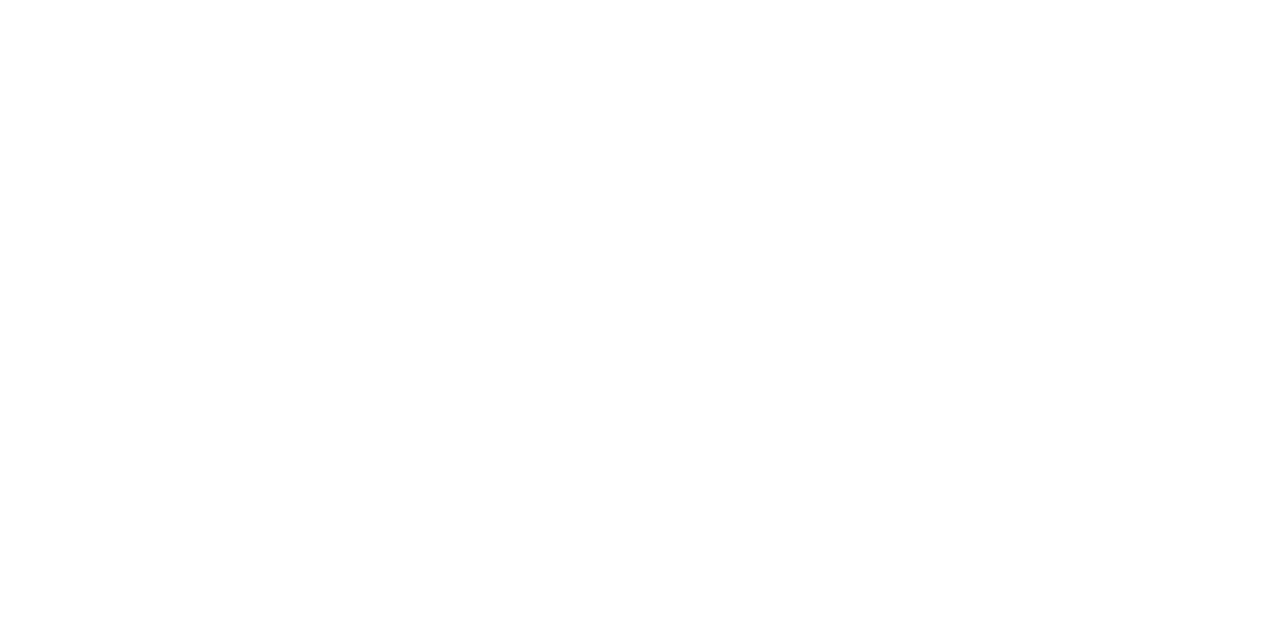
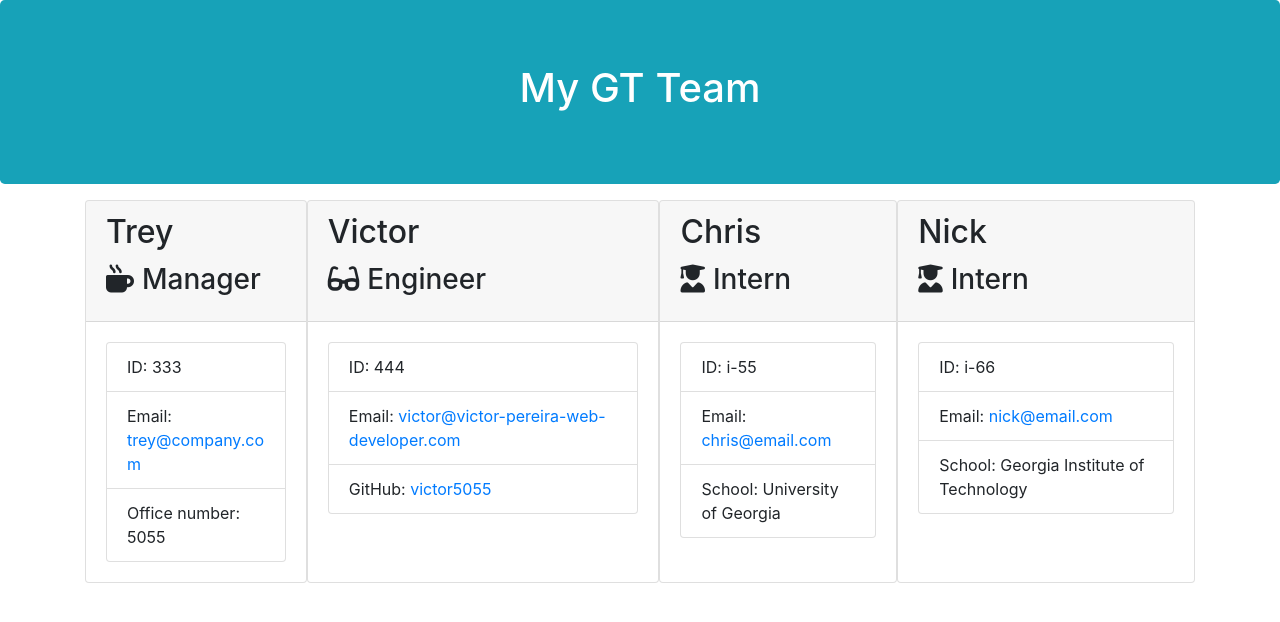
Before and after one commit to victor5055/My-Team-Profile-Generator, a website: page Structure/Team.html in a window 1280 px wide. Drawn offline with nearby package versions, Linux system fonts and the light colour scheme.

Commit message:
finishing my Gt team.

```diff
--- a/Structure/Team.html
+++ b/Structure/Team.html
@@ -13,6 +13,93 @@
     <title>My Team</title>
 </head>
 <body>
+              <!--Container of my GT Team-->
+    <div class="container-fluid">
+        <div class="row">
+          <div class="col-12 mb-3 team-heading jumbotron bg-info text-white">
+            <h1 class="text-center">My GT Team</h1>
+          </div>
+        </div>
+      </div>
+      <div class="container">
+        <div class="row">
+          <div class="team-area col-12 d-flex justify-content-center">
+            <div class="card employee-card">
+    <div class="card-header">
+      <h2 class="card-title">Trey</h2>
+      <h3 class="card-title"><i class="fas fa-mug-hot mr-2"></i>Manager</h3>
+    </div>
+    <div class="card-body">
+      <ul class="list-group">
+        <li class="list-group-item">ID: 333</li>
+        <li class="list-group-item">
+        Email: <a href="mailto: trey@company.com">trey@company.com</a>
+        </li>
+        <li class="list-group-item">Office number: 5055</li>
+      </ul>
+    </div>
+  </div>
+  <div class="card employee-card">
+    <div class="card-header">
+      <h2 class="card-title">Victor</h2>
+      <h3 class="card-title"><i class="fas fa-glasses mr-2"></i>Engineer</h3>
+    </div>
+    <div class="card-body">
+      <ul class="list-group">
+        <li class="list-group-item">ID: 444</li>
+        <li class="list-group-item">
+        Email: <a href="mailto: victor@victor-pereira-web-developer.com">victor@victor-pereira-web-developer.com</a>
+        </li>
+        <li class="list-group-item">
+          GitHub:
+          <a
+            href="https://github.com/victor5055"
+            target="_blank"
+            rel="noopener noreferrer"
+            >victor5055</a
+          >
+        </li>
+      </ul>
+    </div>
+  </div>
+  <div class="card employee-card">
+    <div class="card-header">
+      <h2 class="card-title">Chris</h2>
+      <h3 class="card-title">
+        <i class="fas fa-user-graduate mr-2"></i>Intern
+      </h3>
+    </div>
+    <div class="card-body">
+      <ul class="list-group">
+        <li class="list-group-item">ID: i-55</li>
+        <li class="list-group-item">
+        Email: <a href="mailto:chris@email.com">chris@email.com</a>
+        </li>
+        <li class="list-group-item">School: University of Georgia</li>
+      </ul>
+    </div>
+  </div>
+  <div class="card employee-card">
+    <div class="card-header">
+      <h2 class="card-title">Nick</h2>
+      <h3 class="card-title">
+        <i class="fas fa-user-graduate mr-2"></i>Intern
+      </h3>
+    </div>
+    <div class="card-body">
+      <ul class="list-group">
+        <li class="list-group-item">ID: i-66</li>
+        <li class="list-group-item">
+        Email: <a href="mailto:nick@email.com">nick@email.com</a>
+        </li>
+        <li class="list-group-item">School: Georgia Institute of Technology</li>
+      </ul>
+    </div>
+  </div>
+
+          </div>
+        </div>
+      </div>
 
 </body>
 </html>
```
